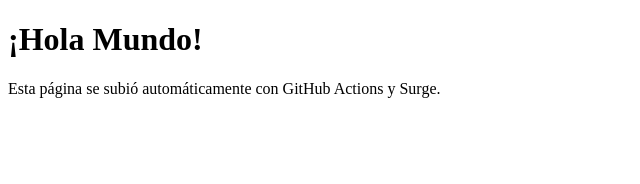
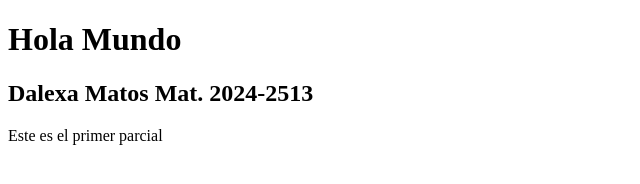
Before and after one commit to DLX0212/Primer-parcial-Electiva-2, a plain HTML site: page index.html in a window 1280 px wide. Shown: the whole page, without its empty margins (0-640 px from the left). Drawn offline with Linux system fonts and the light colour scheme.

Commit message:
Actualizando datos del HTML

```diff
--- a/index.html
+++ b/index.html
@@ -4,7 +4,8 @@
     <title>Mi Tarea de Despliegue</title>
 </head>
 <body>
-    <h1>¡Hola Mundo!</h1>
-    <p>Esta página se subió automáticamente con GitHub Actions y Surge.</p>
+    <h1>Hola Mundo</h1>
+    <h2>Dalexa Matos Mat. 2024-2513</h2>
+    <p>Este es el primer parcial</p>
 </body>
 </html>
```
